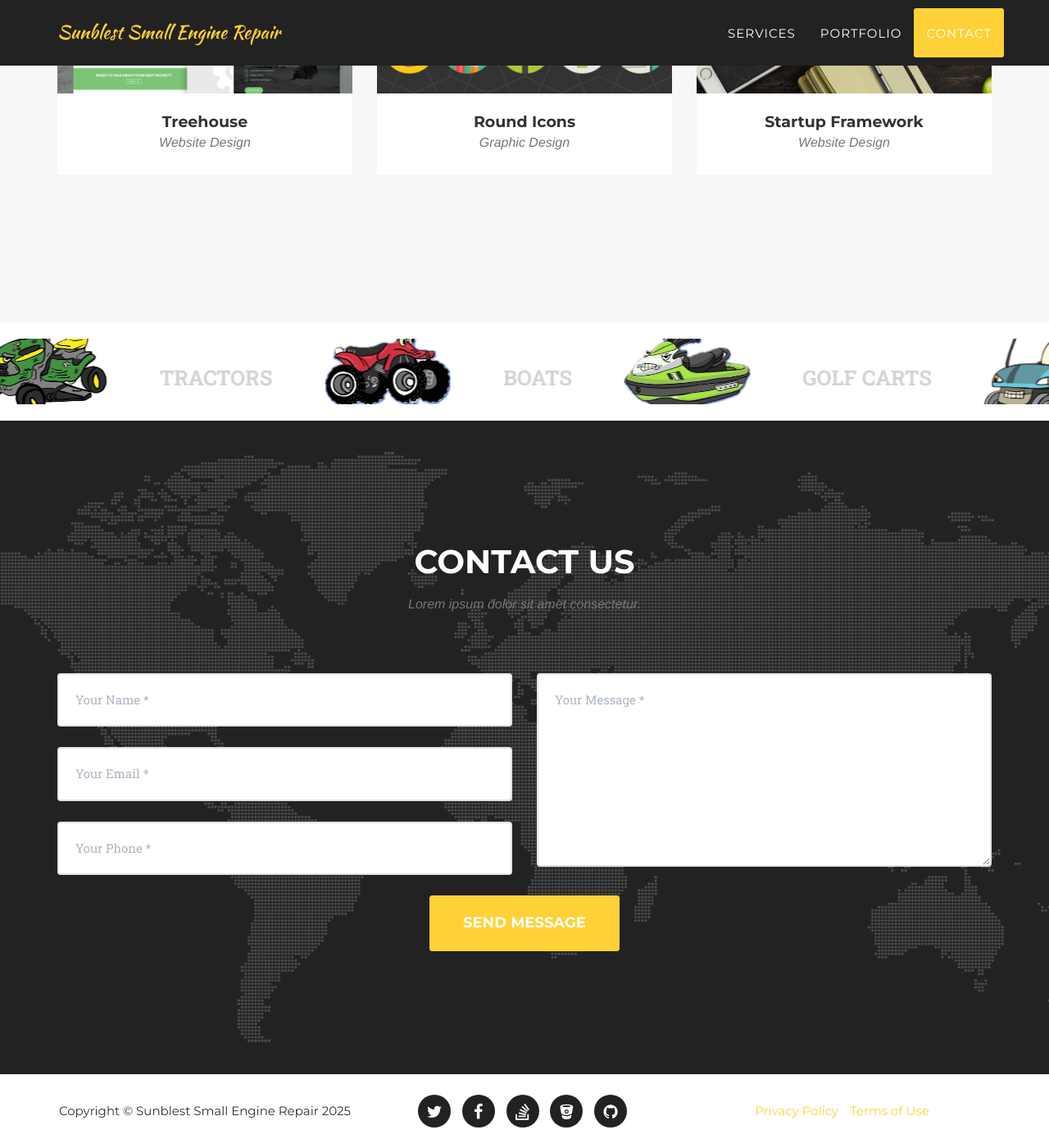
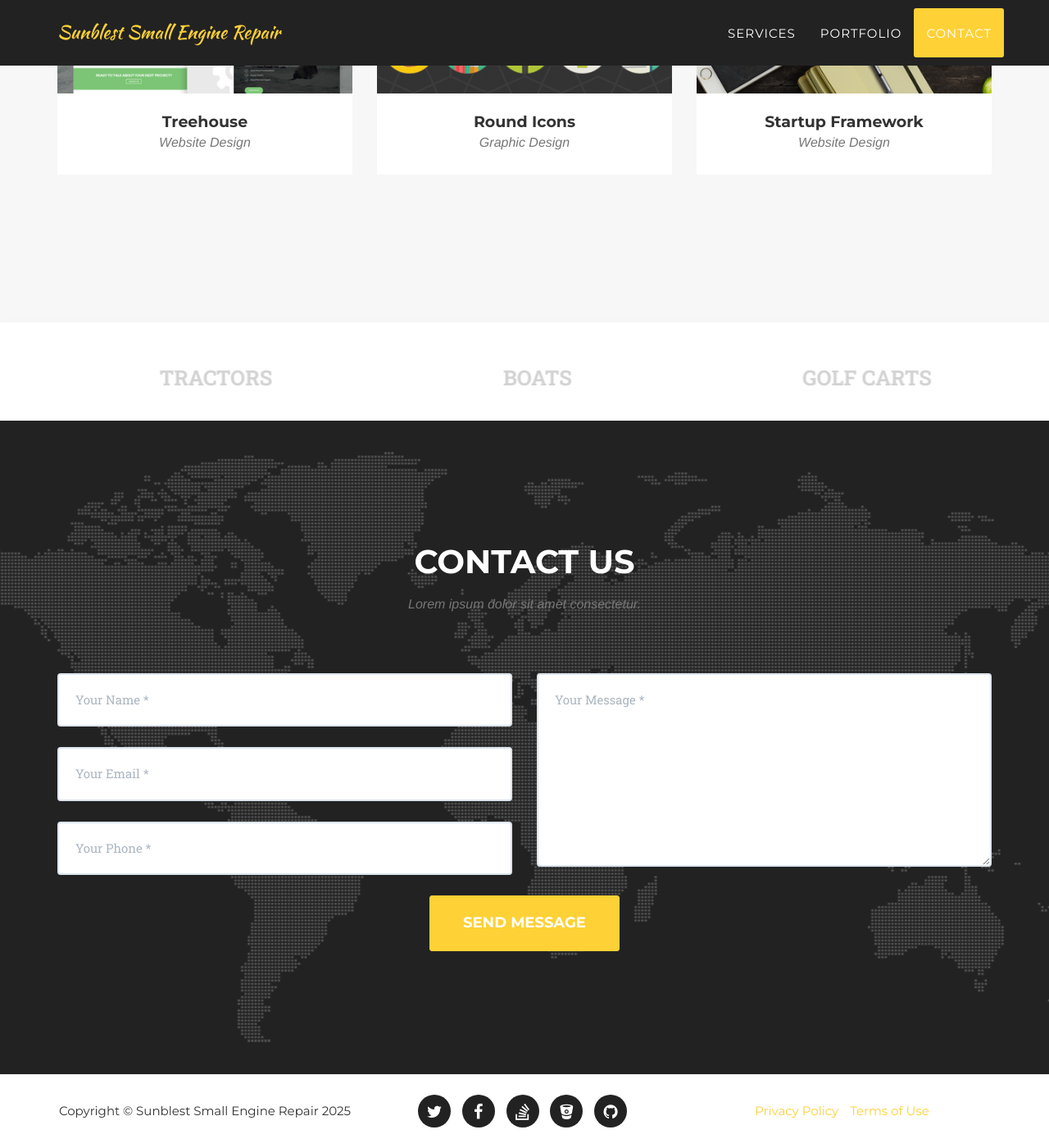
Before and after one commit to sunblestsmallengine/sunblest, a Jekyll site: the page built from index.html, in a window 1280 px wide and 1400 px high, scrolled down 2224 px. Shown: the whole window at 82% size. Built offline with Jekyll 4.4.1, drawn with Linux system fonts in a browser that asks for light colours; some web fonts are replaced.

Commit message:
Update agency.css

```diff
--- a/_includes/css/agency.css
+++ b/_includes/css/agency.css
@@ -328,7 +328,7 @@ header .intro-text .intro-heading {
 
   .marquee__img {
     width: max(8rem, 12vw);
-    height: 8rem;
+    /* height: 8rem; */
     margin: 0 4vw;
     /* border-radius: 100rem; */
     background-size: cover;
```
